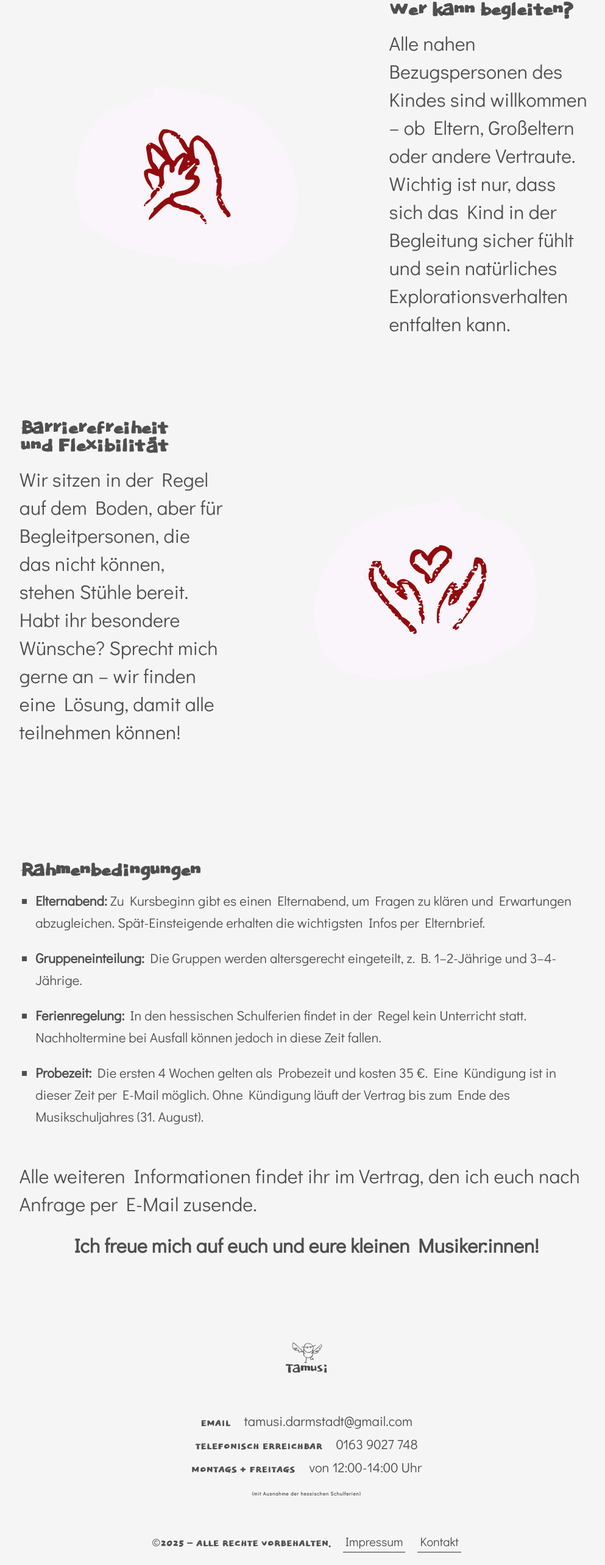
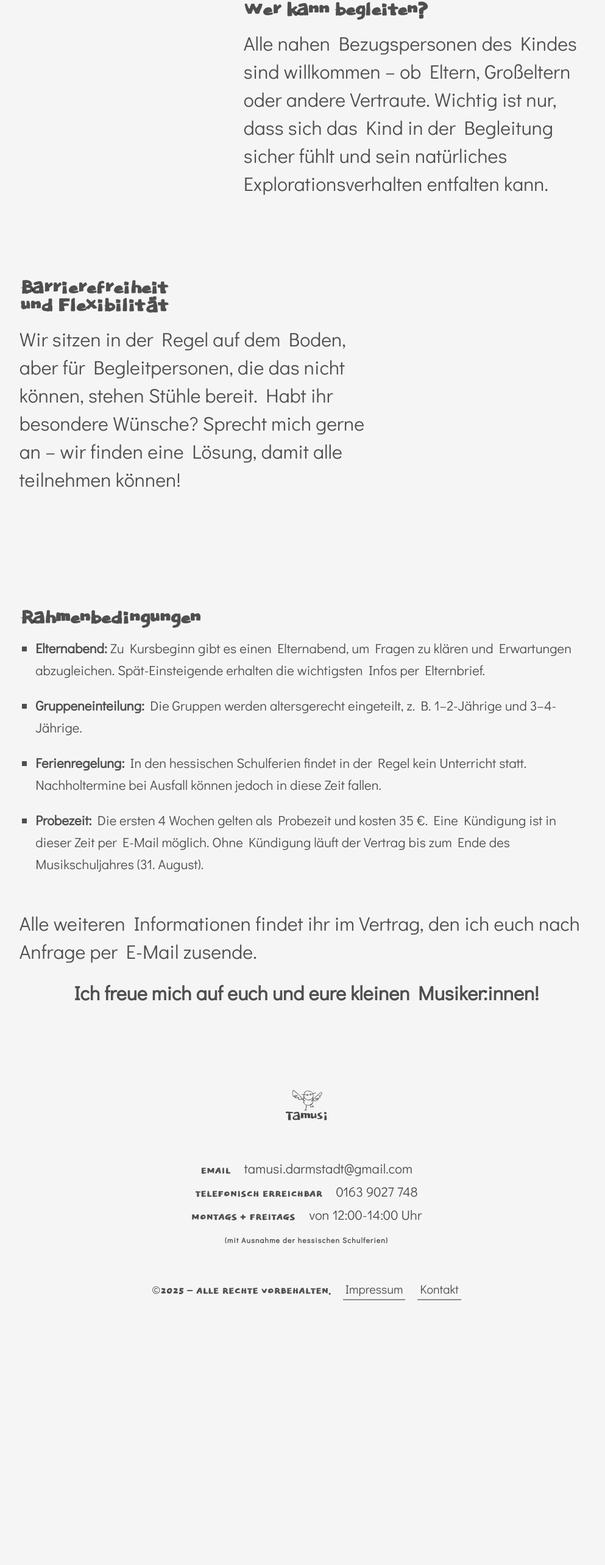
Before and after one commit to aeonyuonmiller/laura, a Next.js app: page /eltern-kind-kurs in a window 1280 px wide. Shown: the part 1398-3964 px from the top of the page at 61% size, without its empty margins (137-1130 px from the left). After the commit the page ends 3611 px from the top, so only its background shows below. Built offline with nearby package versions, Linux system fonts and the light colour scheme.

Commit message:
removed unused

```diff
--- a/src/pages/eltern-kind-kurs.jsx
+++ b/src/pages/eltern-kind-kurs.jsx
@@ -74,13 +74,6 @@ export default function Home() {
                                 <h4>Wer kann begleiten?</h4>
                                 <p>Alle nahen Bezugspersonen des Kindes sind willkommen – ob Eltern, Großeltern oder andere Vertraute. Wichtig ist nur, dass sich das Kind in der Begleitung sicher fühlt und sein natürliches Explorationsverhalten entfalten kann.</p>
                             </span>
-                            <Image
-                                aria-hidden
-                                src="/holding-hands.svg"
-                                alt="File icon"
-                                width={300}
-                                height={300}
-                            />
                         </motion.div>
 
                         <motion.div
@@ -95,13 +88,13 @@ export default function Home() {
                                 <h4>Barrierefreiheit und Flexibilität</h4>
                                 <p>Wir sitzen in der Regel auf dem Boden, aber für Begleitpersonen, die das nicht können, stehen Stühle bereit. Habt ihr besondere Wünsche? Sprecht mich gerne an – wir finden eine Lösung, damit alle teilnehmen können!</p>
                             </span>
-                            <Image
+                            {/* <Image
                                 aria-hidden
                                 src="/hands-with-heart.svg"
                                 alt="Hand in Hand"
                                 width={300}
                                 height={300}
-                            />
+                            /> */}
                         </motion.div>
                     </section>
 
--- a/src/styles/globals.css
+++ b/src/styles/globals.css
@@ -64,7 +64,7 @@
 }
 
 .fineprint {
-  font-size: 8px;
+  font-size: 12px;
   font-weight: 900;
   letter-spacing: 0.1em;
   margin-bottom: 2em;
```
